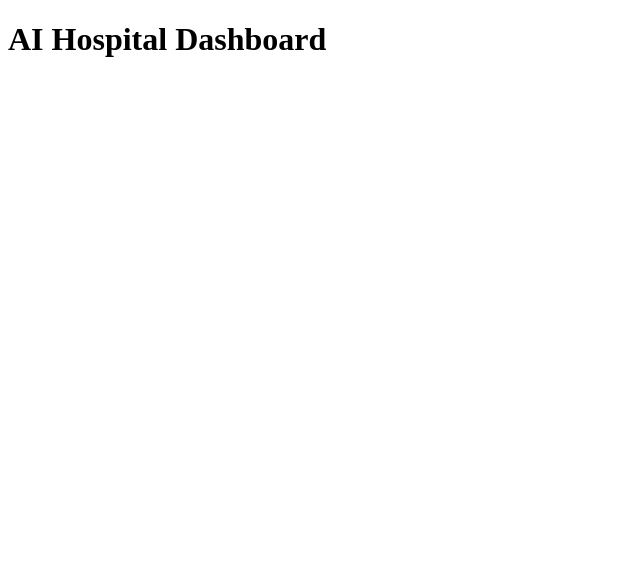
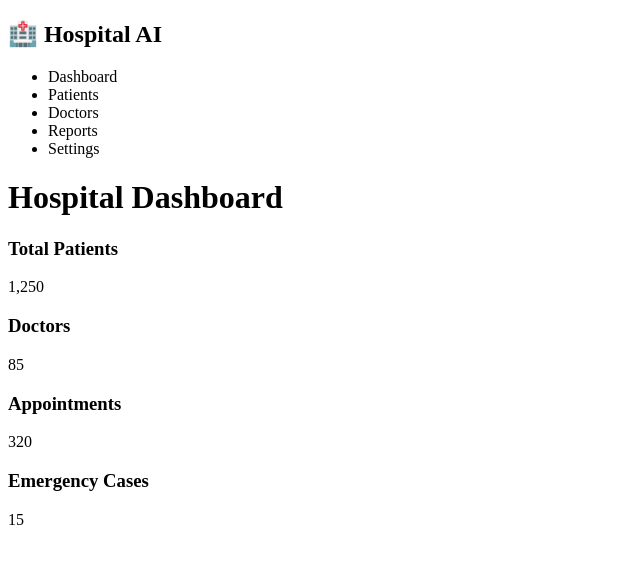
Before and after one commit to nukapraneeth/Hospital_AI_Dashboard, a Flask app: page / in a window 1280 px wide. Shown: the top 564 px of the page, without its empty margins (0-640 px from the left). Run offline with Flask 3, Linux system fonts and the light colour scheme.

Commit message:
Created dashboard UI

```diff
--- a/templates/index.html
+++ b/templates/index.html
@@ -2,10 +2,50 @@
 <html>
 <head>
     <title>Hospital AI Dashboard</title>
+    <link rel="stylesheet" href="{{ url_for('static', filename='css/style.css') }}">
 </head>
 <body>
 
-<h1>AI Hospital Dashboard</h1>
+<div class="sidebar">
+    <h2>🏥 Hospital AI</h2>
+    <ul>
+        <li>Dashboard</li>
+        <li>Patients</li>
+        <li>Doctors</li>
+        <li>Reports</li>
+        <li>Settings</li>
+    </ul>
+</div>
+
+<div class="main-content">
+
+    <h1>Hospital Dashboard</h1>
+
+    <div class="cards">
+
+        <div class="card">
+            <h3>Total Patients</h3>
+            <p>1,250</p>
+        </div>
+
+        <div class="card">
+            <h3>Doctors</h3>
+            <p>85</p>
+        </div>
+
+        <div class="card">
+            <h3>Appointments</h3>
+            <p>320</p>
+        </div>
+
+        <div class="card">
+            <h3>Emergency Cases</h3>
+            <p>15</p>
+        </div>
+
+    </div>
+
+</div>
 
 </body>
 </html>
```
